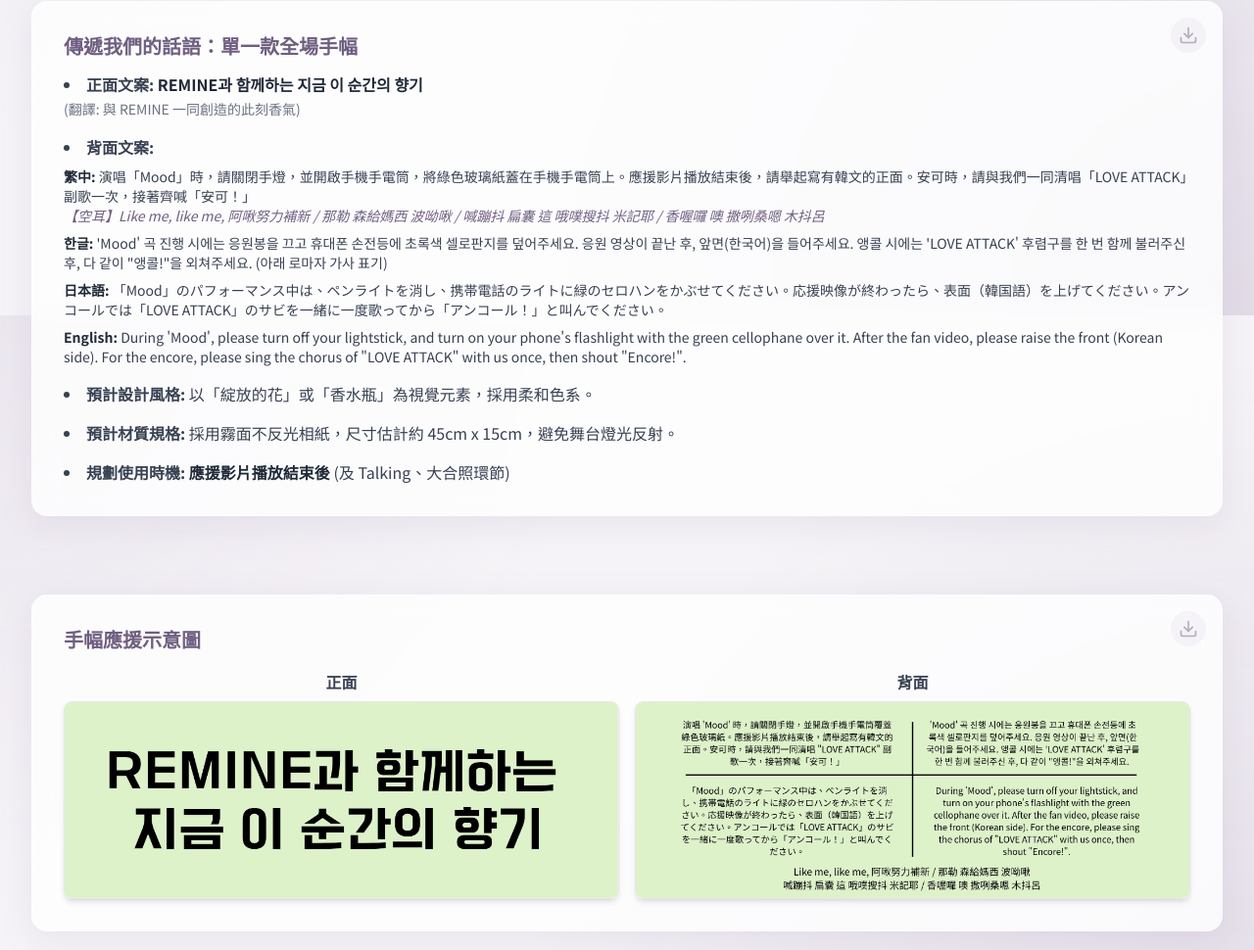
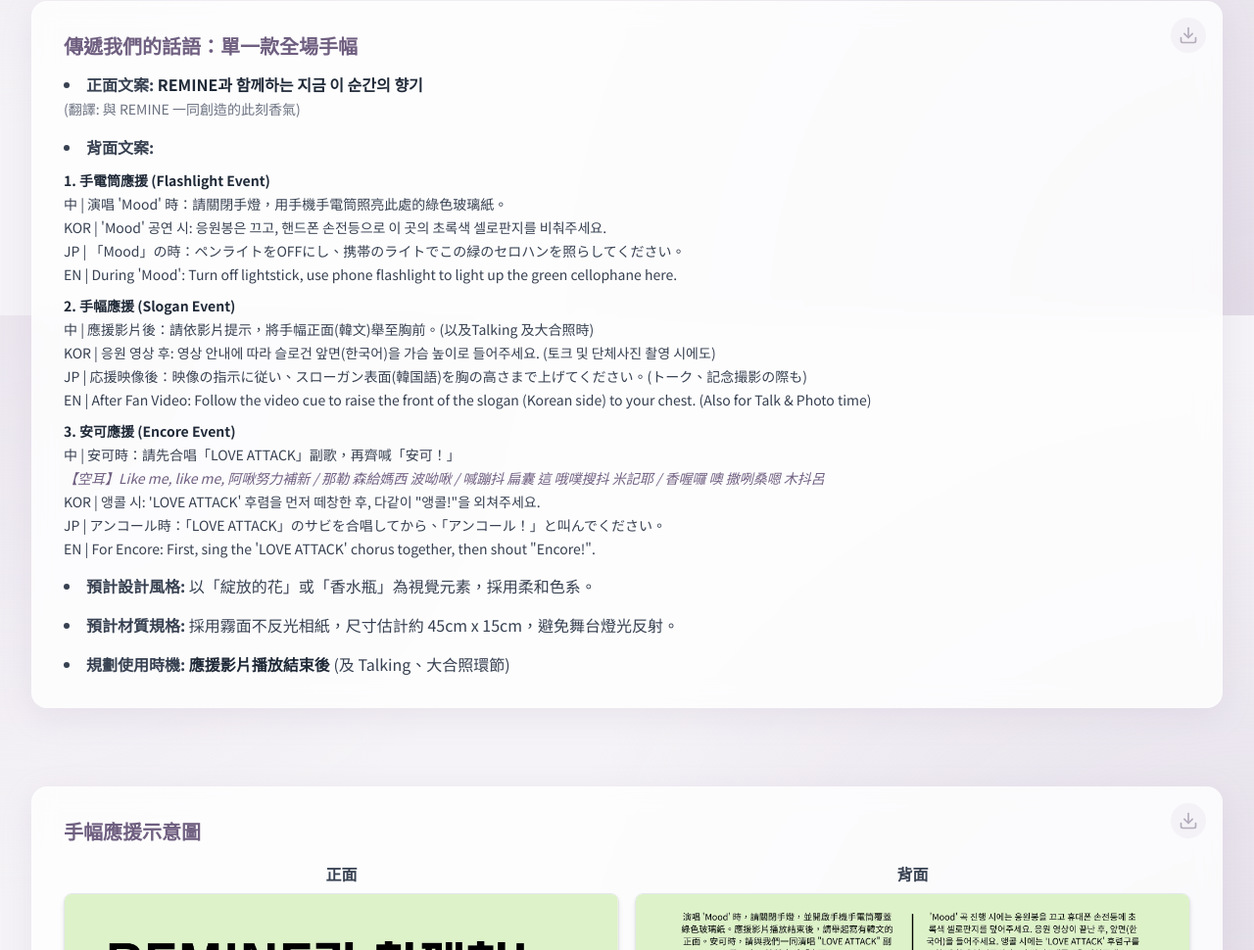
Before and after one commit to the99thcloud/REmember, a plain HTML site: page index.html in a window 1280 px wide. Shown: the part 2078-3048 px from the top of the page at 98% size. Drawn offline with nearby package versions, Linux system fonts and the light colour scheme.

Commit message:
Update index.html

```diff
--- a/index.html
+++ b/index.html
@@ -322,12 +322,32 @@
                     <h3 class="text-xl font-bold text-accent-dark mb-3 font-serif"><span class="lang-zh">傳遞我們的話語：單一款全場手幅</span><span class="lang-ko">우리의 메시지 전달: 단일 디자인 전체 슬로건</span></h3>
                     <ul class="space-y-4 list-disc list-inside text-gray-700">
                         <li><strong><span class="lang-zh">正面文案:</span><span class="lang-ko">앞면 문구:</span></strong> <span class="font-semibold text-gray-800">REMINE과 함께하는 지금 이 순간의 향기</span><br><span class="text-sm text-gray-500"><span class="lang-zh">(翻譯: 與 REMINE 一同創造的此刻香氣)</span><span class="lang-ko">(번역: REMINE과 함께하는 지금 이 순간의 향기)</span></span></li>
-                        <li class="space-y-2">
+                        <li class="space-y-3">
                             <strong><span class="lang-zh">背面文案:</span><span class="lang-ko">뒷면 문구:</span></strong>
-                            <p class="text-sm"><strong class="font-semibold text-gray-800">繁中:</strong> 演唱「Mood」時，請關閉手燈，並開啟手機手電筒，將綠色玻璃紙蓋在手機手電筒上。應援影片播放結束後，請舉起寫有韓文的正面。安可時，請與我們一同清唱「LOVE ATTACK」副歌一次，接著齊喊「安可！」<br><span class="italic text-accent-dark">【空耳】Like me, like me, 阿啾努力補新 / 那勒 森給媽西 波呦啾 / 喊蹦抖 扁囊 這 哦噗搜抖 米記耶 / 香喔囉 噢 撒咧桑嗯 木抖呂</span></p>
-                            <p class="text-sm"><strong class="font-semibold text-gray-800">한글:</strong> 'Mood' 곡 진행 시에는 응원봉을 끄고 휴대폰 손전등에 초록색 셀로판지를 덮어주세요. 응원 영상이 끝난 후, 앞면(한국어)을 들어주세요. 앵콜 시에는 'LOVE ATTACK' 후렴구를 한 번 함께 불러주신 후, 다 같이 "앵콜!"을 외쳐주세요. (아래 로마자 가사 표기)</p>
-                            <p class="text-sm"><strong class="font-semibold text-gray-800">日本語:</strong> 「Mood」のパフォーマンス中は、ペンライトを消し、携帯電話のライトに緑のセロハンをかぶせてください。応援映像が終わったら、表面（韓国語）を上げてください。アンコールでは「LOVE ATTACK」のサビを一緒に一度歌ってから「アンコール！」と叫んでください。</p>
-                            <p class="text-sm"><strong class="font-semibold text-gray-800">English:</strong> During 'Mood', please turn off your lightstick, and turn on your phone's flashlight with the green cellophane over it. After the fan video, please raise the front (Korean side). For the encore, please sing the chorus of "LOVE ATTACK" with us once, then shout "Encore!".</p>
+                            <div class="text-sm space-y-3">
+                                <div class="space-y-1">
+                                    <p class="font-semibold text-gray-800">1. 手電筒應援 (Flashlight Event)</p>
+                                    <p>中 | 演唱 'Mood' 時：請關閉手燈，用手機手電筒照亮此處的綠色玻璃紙。</p>
+                                    <p>KOR | 'Mood' 공연 시: 응원봉은 끄고, 핸드폰 손전등으로 이 곳의 초록색 셀로판지를 비춰주세요.</p>
+                                    <p>JP | 「Mood」の時：ペンライトをOFFにし、携帯のライトでこの緑のセロハンを照らしてください。</p>
+                                    <p>EN | During 'Mood': Turn off lightstick, use phone flashlight to light up the green cellophane here.</p>
+                                </div>
+                                <div class="space-y-1">
+                                    <p class="font-semibold text-gray-800">2. 手幅應援 (Slogan Event)</p>
+                                    <p>中 | 應援影片後：請依影片提示，將手幅正面(韓文)舉至胸前。(以及Talking 及大合照時)</p>
+                                    <p>KOR | 응원 영상 후: 영상 안내에 따라 슬로건 앞면(한국어)을 가슴 높이로 들어주세요. (토크 및 단체사진 촬영 시에도)</p>
+                                    <p>JP | 応援映像後：映像の指示に従い、スローガン表面(韓国語)を胸の高さまで上げてください。(トーク、記念撮影の際も)</p>
+                                    <p>EN | After Fan Video: Follow the video cue to raise the front of the slogan (Korean side) to your chest. (Also for Talk & Photo time)</p>
+                                </div>
+                                <div class="space-y-1">
+                                    <p class="font-semibold text-gray-800">3. 安可應援 (Encore Event)</p>
+                                    <p>中 | 安可時：請先合唱「LOVE ATTACK」副歌，再齊喊「安可！」</p>
+                                    <p class="italic text-accent-dark">【空耳】Like me, like me, 阿啾努力補新 / 那勒 森給媽西 波呦啾 / 喊蹦抖 扁囊 這 哦噗搜抖 米記耶 / 香喔囉 噢 撒咧桑嗯 木抖呂</p>
+                                    <p>KOR | 앵콜 시: 'LOVE ATTACK' 후렴을 먼저 떼창한 후, 다같이 "앵콜!"을 외쳐주세요.</p>
+                                    <p>JP | アンコール時：「LOVE ATTACK」のサビを合唱してから、「アンコール！」と叫んでください。</p>
+                                    <p>EN | For Encore: First, sing the 'LOVE ATTACK' chorus together, then shout "Encore!".</p>
+                                </div>
+                            </div>
                         </li>
                         <li><strong><span class="lang-zh">預計設計風格:</span><span class="lang-ko">예상 디자인 스타일:</span></strong> <span class="lang-zh">以「綻放的花」或「香水瓶」為視覺元素，採用柔和色系。</span><span class="lang-ko">'피어나는 꽃' 또는 '향수병'을 시각적 요소로 사용하여 부드러운 색감으로 디자인할 예정입니다.</span></li>
                         <li><strong><span class="lang-zh">預計材質規格:</span><span class="lang-ko">예상 재질 및 규격:</span></strong> <span class="lang-zh">採用霧面不反光相紙，尺寸估計約 45cm x 15cm，避免舞台燈光反射。</span><span class="lang-ko">무대 조명 반사를 피하기 위해 무광 비반사 포토용지를 사용하며, 크기는 약 45cm x 15cm로 예상됩니다.</span></li>
@@ -453,7 +473,7 @@
                             <ul class="list-disc list-inside mt-2 text-gray-700">
                                 <li><span class="lang-zh">全場手幅 (估算600份) = NT$ 6,000</span><span class="lang-ko">전체 슬로건 (예상 600개) = NT$ 6,000</span></li>
                                 <li><span class="lang-zh">綠色玻璃紙 (數張) = NT$ 100</span><span class="lang-ko">초록색 셀로판지 (여러 장) = NT$ 100</span></li>
-                                <li><span class="lang-zh">行政與雜支 (包裝、交通、預備金等) = NT$ 500</span><span class="lang-ko">행정 및 기타 비용 (포장, 교통, 예비비 등) = NT$ 500</span></li>
+                                <li><span class="lang-zh">行政與雜支 (包裝、交通、預備金等) = NT$ 500</span><span class="lang-ko">행정 및 기타 비용 (포장、 교통、 예비비 등) = NT$ 500</span></li>
                             </ul>
                         </div>
                         <div>
@@ -475,7 +495,7 @@
                             <p class="text-sm text-gray-600"><span class="lang-zh">第二階段達標後開啟，旨在提供更完善的支持與感謝。</span><span class="lang-ko">2단계 목표 달성 후 시작되며, 더 완벽한 지원과 감사를 표하기 위함입니다.</span></p>
                             <ul class="list-disc list-inside mt-2 text-gray-700">
                                 <li><span class="lang-zh">後台台灣特色餐點 (預算) = NT$ 10,000</span><span class="lang-ko">백스테이지 대만 특색 식사 (예산) = NT$ 10,000</span></li>
-                                <li><span class="lang-zh">追加雜支 (包裝、交通、預備金等) = NT$ 1,000</span><span class="lang-ko">추가 기타 비용 (포장, 교통, 예비비 등) = NT$ 1,000</span></li>
+                                <li><span class="lang-zh">追加雜支 (包裝、交通、預備金等) = NT$ 1,000</span><span class="lang-ko">추가 기타 비용 (포장、 교통、 예비비 등) = NT$ 1,000</span></li>
                             </ul>
                         </div>
                     </div>
```
